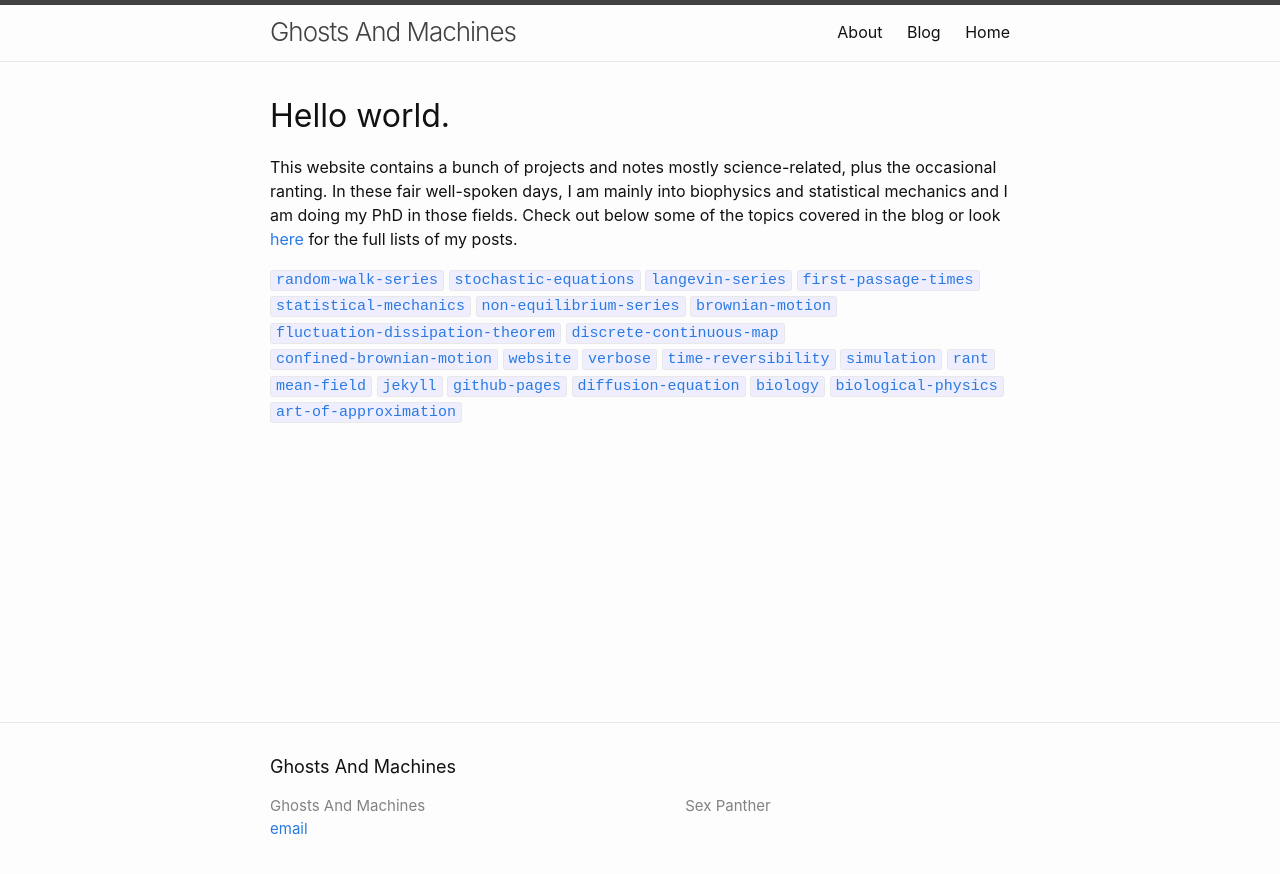
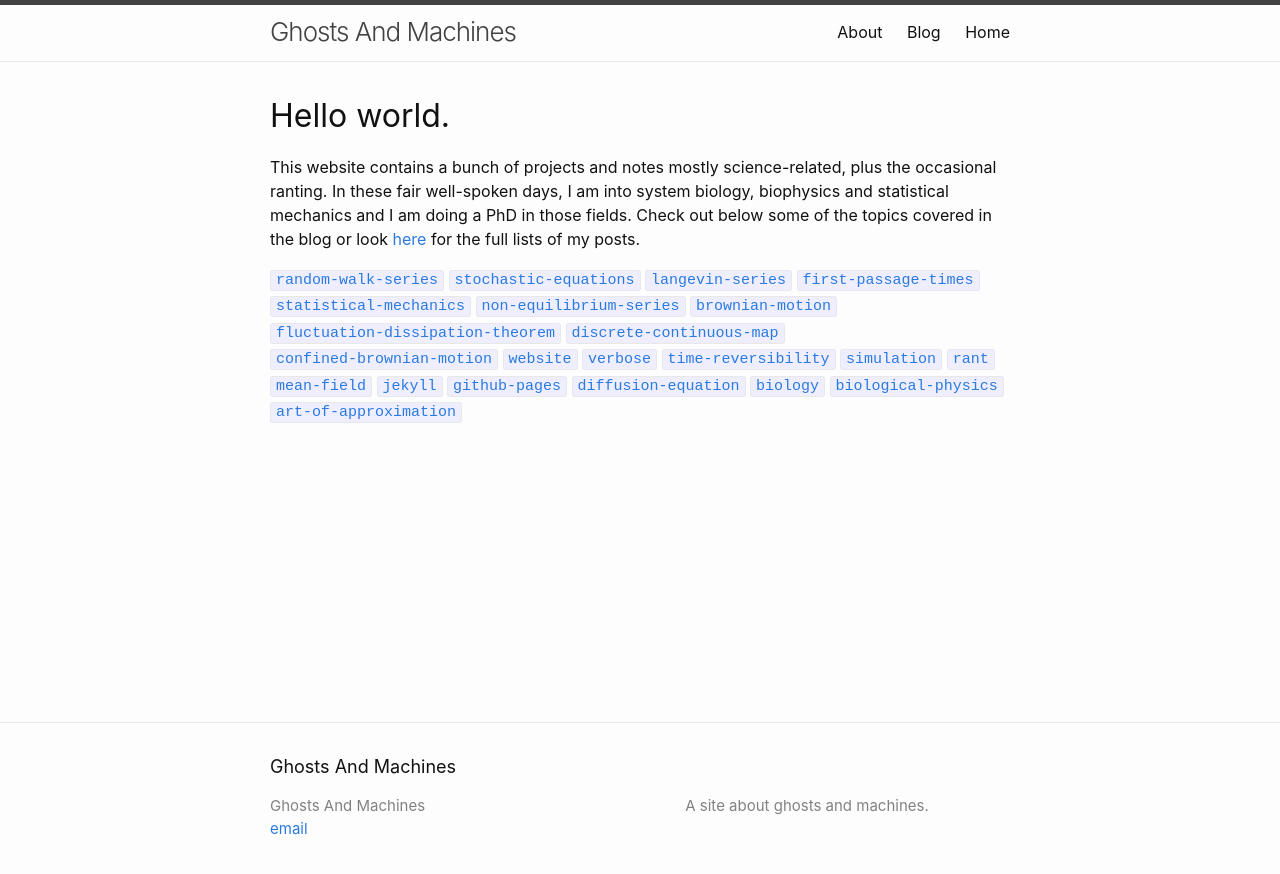
Before and after one commit to ghostsandmachines/ghostsandmachines.github.io, a Jekyll site: the page built from index.html, in a window 1280 px wide. Shown: the top 874 px of the page. Built offline with Jekyll 4.4.1, drawn with Linux system fonts in a browser that asks for light colours.

Commit message:
correctionsforcv

```diff
--- a/_config.yml
+++ b/_config.yml
@@ -2,7 +2,7 @@ name: ghostsandmachines
 email: "ghostsandmachines@yahoo.com"
 url: "https://ghostsandmachines.github.io"
 baseurl: ""
-description: Sex Panther
+description: A site about ghosts and machines.
 title: Ghosts And Machines
 markdown: kramdown
 permalink: /blog/:year/:month/:day/:title
--- a/index.html
+++ b/index.html
@@ -6,7 +6,7 @@ title: Home
 <h1>Hello world.</h1>
 
 <p>
-This website contains a bunch of projects and notes mostly science-related, plus the occasional ranting. In these fair well-spoken days, I am mainly into biophysics and statistical mechanics and I am doing my PhD in those fields. Check out below some of the topics covered in the blog or look <a href="/blog/list/">here </a> for the full lists of my posts.
+This website contains a bunch of projects and notes mostly science-related, plus the occasional ranting. In these fair well-spoken days, I am into system biology, biophysics and statistical mechanics and I am doing a PhD in those fields. Check out below some of the topics covered in the blog or look <a href="/blog/list/">here </a> for the full lists of my posts.
 </p>
 
 {% include archive_cloud.html %}
```
